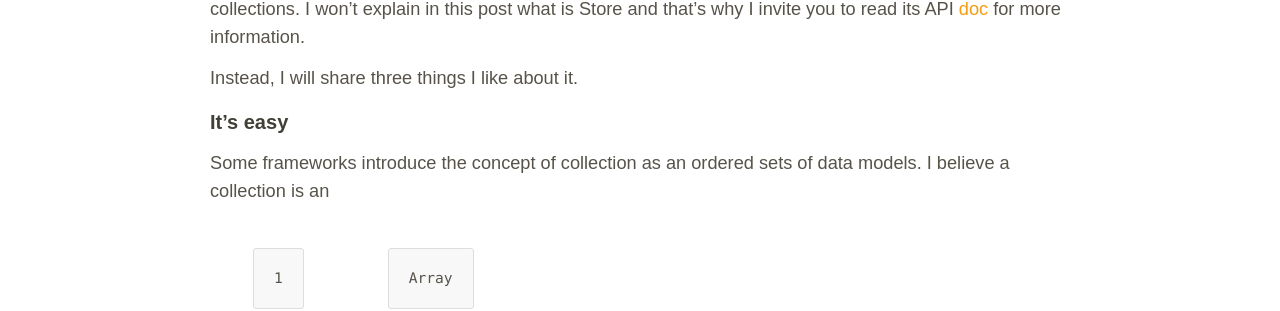
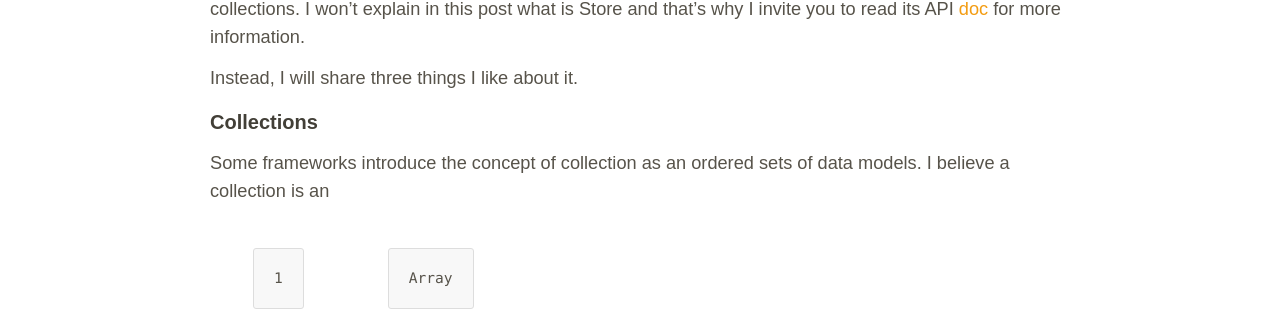
Before and after one commit to bredele/bredele.github.io, a Jekyll site: the page built from _posts/2014-01-03-store.md, in a window 1280 px wide and 900 px high. Shown: the part 224-535 px from the top of the window. Built offline with Jekyll 4.4.1, drawn with Linux system fonts in a browser that asks for light colours; Markdown is read by kramdown in place of the engine named in the settings.

Commit message:
change title

```diff
--- a/_posts/2014-01-03-store.md
+++ b/_posts/2014-01-03-store.md
@@ -8,7 +8,7 @@ date: 2014/01/03
 
 Instead, I will share three things I like about it.
 
-## <a class="post-section" href="#itseasy">It's easy</a>
+## <a class="post-section" href="#collections">Collections</a>
 
 Some frameworks introduce the concept of collection as an ordered sets of data models. I believe a collection is an `Array` and nothing more complicated. Here's an example with [Backbone](http://backbonejs.org/#Collection) collections:
 
```
